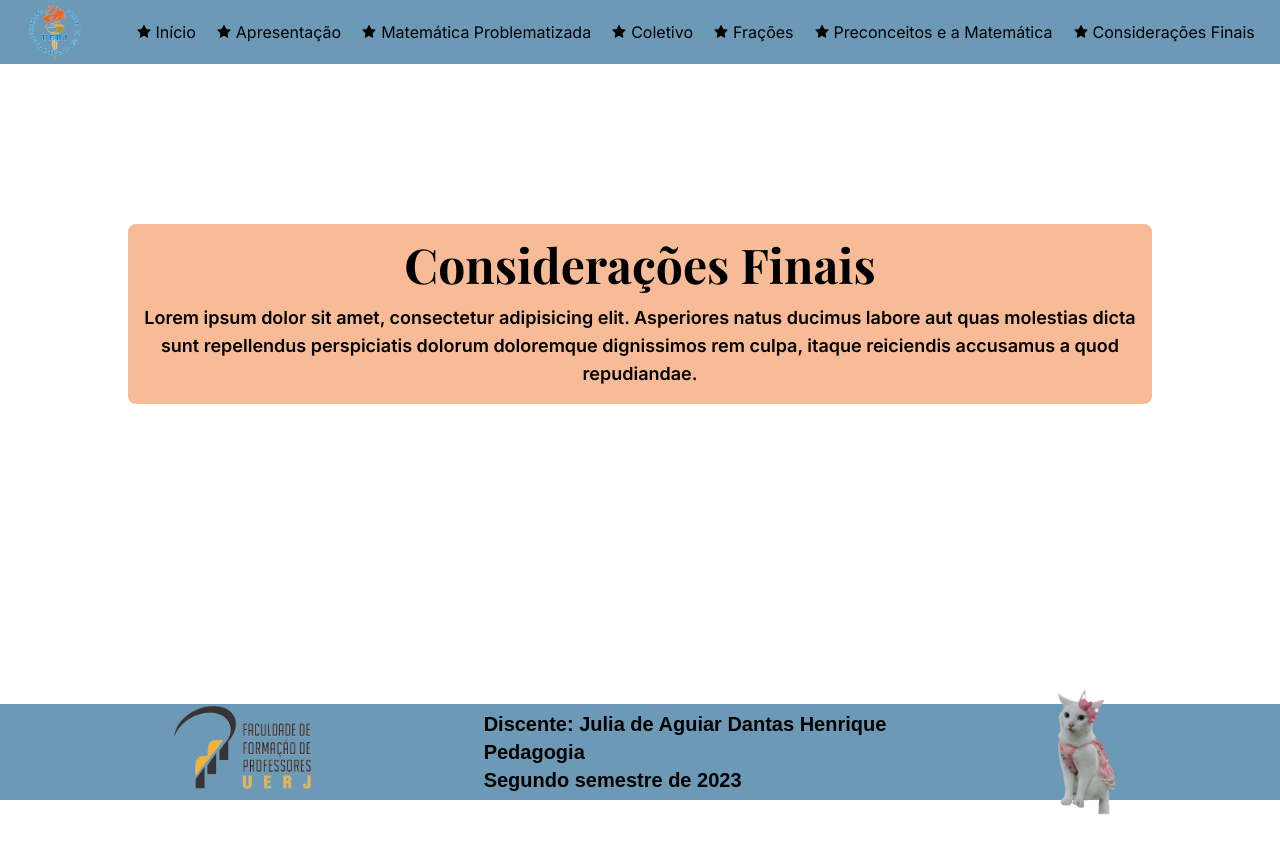
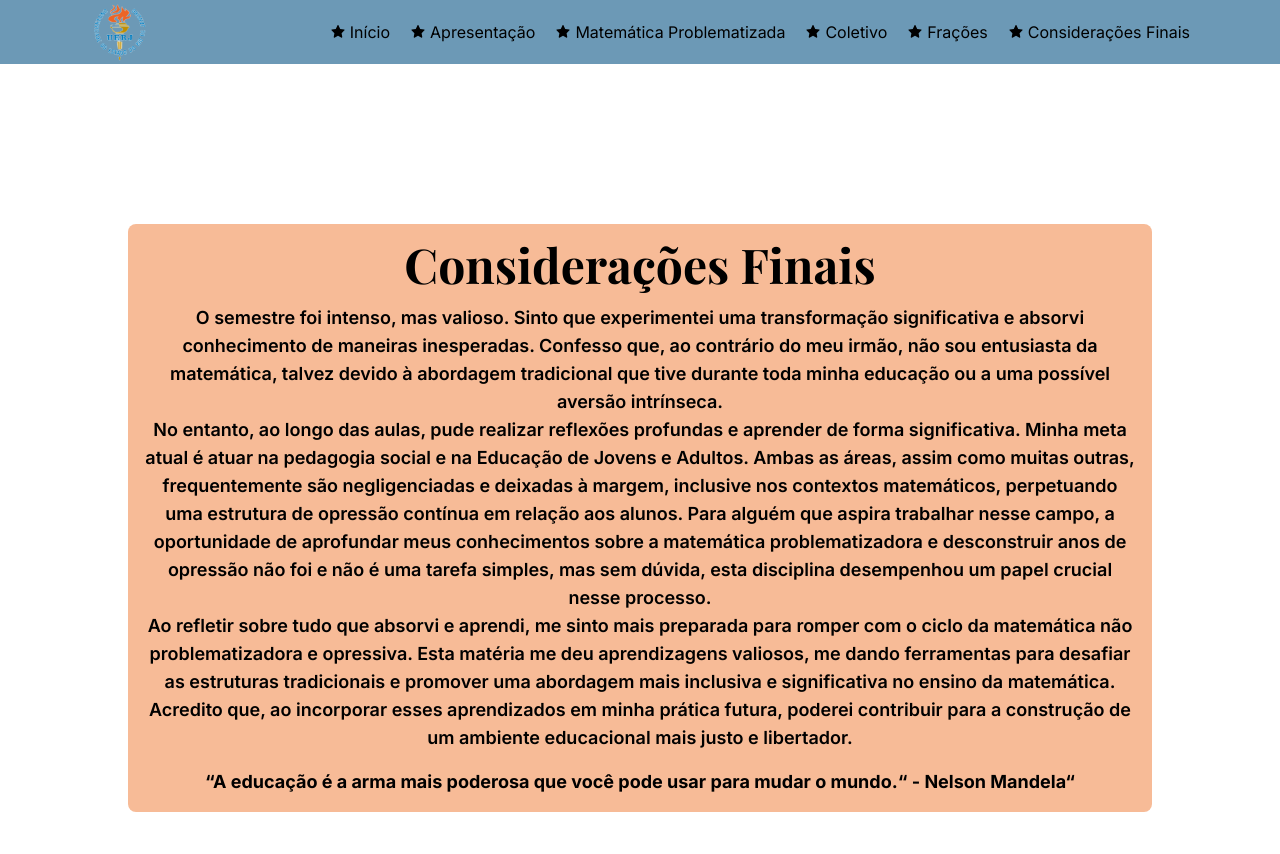
Before and after one commit to eldinho2/portifolio-Ju, a Next.js app: page /ConsideracoesFinais in a window 1280 px wide. Shown: the top 854 px of the page. Before the commit the page ends 800 px from the top, so only its background shows below. Built offline with nearby package versions, Linux system fonts and the light colour scheme; a web font is replaced by a local one.

Commit message:
consideracoes finais content

```diff
--- a/app/(pages)/ConsideracoesFinais/page.tsx
+++ b/app/(pages)/ConsideracoesFinais/page.tsx
@@ -1,18 +1,41 @@
-
 const ConsideracoesFinais = () => {
   return (
     <main className="flex justify-center items-center">
-        <div className="bg-[#F7BB97] max-w-5xl p-4 text-center mt-40 rounded-lg md:max-w-xs sm:w-44 sm:mt-10">
+      <div className="bg-[#F7BB97] max-w-5xl p-4 text-center my-40 rounded-lg md:max-w-xs md:my-14 sm:w-72 sm:my-10  ">
         <div className="flex flex-col justify-center items-center gap-4">
-            <h1 className="font-play font-bold text-5xl md:text-3xl sm:text-2xl">Considerações Finais</h1>
+          <h1 className="font-play font-bold text-5xl md:text-3xl sm:text-2xl">
+            Considerações Finais
+          </h1>
           <p className="text-lg font-semibold md:text-base sm:text-base">
-              Lorem ipsum dolor sit amet, consectetur adipisicing elit. Asperiores natus ducimus labore aut quas molestias dicta sunt repellendus perspiciatis dolorum doloremque dignissimos rem culpa, itaque reiciendis accusamus a quod repudiandae.
+            O semestre foi intenso, mas valioso. Sinto que experimentei uma
+            transformação significativa e absorvi conhecimento de maneiras
+            inesperadas. Confesso que, ao contrário do meu irmão, não sou
+            entusiasta da matemática, talvez devido à abordagem tradicional que
+            tive durante toda minha educação ou a uma possível aversão
+            intrínseca. <br /> No entanto, ao longo das aulas, pude realizar reflexões
+            profundas e aprender de forma significativa. Minha meta atual é
+            atuar na pedagogia social e na Educação de Jovens e Adultos. Ambas
+            as áreas, assim como muitas outras, frequentemente são
+            negligenciadas e deixadas à margem, inclusive nos contextos
+            matemáticos, perpetuando uma estrutura de opressão contínua em
+            relação aos alunos. Para alguém que aspira trabalhar nesse campo, a
+            oportunidade de aprofundar meus conhecimentos sobre a matemática
+            problematizadora e desconstruir anos de opressão não foi e não é uma
+            tarefa simples, mas sem dúvida, esta disciplina desempenhou um papel
+            crucial nesse processo. <br /> Ao refletir sobre tudo que absorvi e
+            aprendi, me sinto mais preparada para romper com o ciclo da
+            matemática não problematizadora e opressiva. Esta matéria me deu
+            aprendizagens valiosos, me dando ferramentas para desafiar as
+            estruturas tradicionais e promover uma abordagem mais inclusiva e
+            significativa no ensino da matemática. Acredito que, ao incorporar
+            esses aprendizados em minha prática futura, poderei contribuir para
+            a construção de um ambiente educacional mais justo e libertador. <br />
           </p>
+          <span className="text-lg font-bold md:text-base sm:text-base">
+          &ldquo;A educação é a arma mais poderosa que você pode usar para mudar o mundo.&ldquo; - Nelson Mandela&ldquo;
+          </span>
         </div>
       </div>
-        <section>
-
-        </section>
     </main>
   );
 };
--- a/app/(pages)/PreconceitosEAMatematica/page.tsx
+++ /dev/null
@@ -1,55 +0,0 @@
-const PreconceitosEAMatematica = () => {
-  return (
-    <main className="flex font-mon p-10 justify-center items-center md:p-3">
-      <div>
-        <div>
-          <h1 className="font-play text-6xl font-semibold py-3 md:text-3xl md:text-center sm:text-2xl sm:text-center">
-            Preconceitos e a Matemática
-          </h1>
-          <div className="flex gap-5 text-lg font-semibold md:flex-col md:items-center md:py-2 md:mb-11 sm:flex-col sm:items-center">
-            <div>
-              <h1 className="text-center">Transfobia</h1>
-              <div className="bg-[#B8CDDB] p-6 w-64 rounded-xl sm:w-48">
-                <h1>aaaaaaaaaaaa</h1>
-                <p>
-                  Lorem ipsum dolor sit, amet consectetur adipisicing elit.
-                  Magni, rem harum asperiores eveniet quo deleniti, modi
-                  sapiente beatae dolore ducimus incidunt dolor expedita.
-                  Consequatur, eaque? Id voluptatum ipsam alias earum.
-                </p>
-              </div>
-            </div>
-            <div>
-              <h1 className="text-center">Racismo</h1>
-
-              <div className="bg-[#F7BB97] p-6 w-64 rounded-xl sm:w-48">
-                <h1>aaaaaaaaaaaa</h1>
-                <p>
-                  Lorem ipsum dolor sit, amet consectetur adipisicing elit.
-                  Magni, rem harum asperiores eveniet quo deleniti, modi
-                  sapiente beatae dolore ducimus incidunt dolor expedita.
-                  Consequatur, eaque? Id voluptatum ipsam alias earum.
-                </p>
-              </div>
-            </div>
-            <div>
-              <h1 className="text-center">Ditadura</h1>
-
-              <div className="bg-[#FFD2CC] p-6 w-64 rounded-xl sm:w-48">
-                <h1>aaaaaaaaaaaa</h1>
-                <p>
-                  Lorem ipsum dolor sit, amet consectetur adipisicing elit.
-                  Magni, rem harum asperiores eveniet quo deleniti, modi
-                  sapiente beatae dolore ducimus incidunt dolor expedita.
-                  Consequatur, eaque? Id voluptatum ipsam alias earum.
-                </p>
-              </div>
-            </div>
-          </div>
-        </div>
-      </div>
-    </main>
-  );
-};
-
-export default PreconceitosEAMatematica;
--- a/app/components/HamburguerMenu.tsx
+++ b/app/components/HamburguerMenu.tsx
@@ -80,14 +80,6 @@ export default function HamburguerMenu() {
             <div className="flex items-center gap-1 group hover:text-yellow-500 hover:underline">
               <div className="flex items-center gap-1 cursor-pointer">
                 <AiFillStar />
-                <Link href="/PreconceitosEAMatematica">
-                  Preconceitos e a Matemática
-                </Link>
-              </div>
-            </div>
-            <div className="flex items-center gap-1 group hover:text-yellow-500 hover:underline">
-              <div className="flex items-center gap-1 cursor-pointer">
-                <AiFillStar />
                 <Link href="/ConsideracoesFinais">Considerações Finais</Link>
               </div>
             </div>
--- a/app/components/Header.tsx
+++ b/app/components/Header.tsx
@@ -110,14 +110,6 @@ function Header() {
         <div className="flex items-center gap-1 group hover:text-yellow-500 hover:underline">
           <div className="flex items-center gap-1 cursor-pointer">
             <AiFillStar />
-            <Link href="/PreconceitosEAMatematica">
-              Preconceitos e a Matemática
-            </Link>
-          </div>
-        </div>
-        <div className="flex items-center gap-1 group hover:text-yellow-500 hover:underline">
-          <div className="flex items-center gap-1 cursor-pointer">
-            <AiFillStar />
             <Link href="/ConsideracoesFinais">Considerações Finais</Link>
           </div>
         </div>
```
Lines whose indentation alone changed are shown as unchanged.
